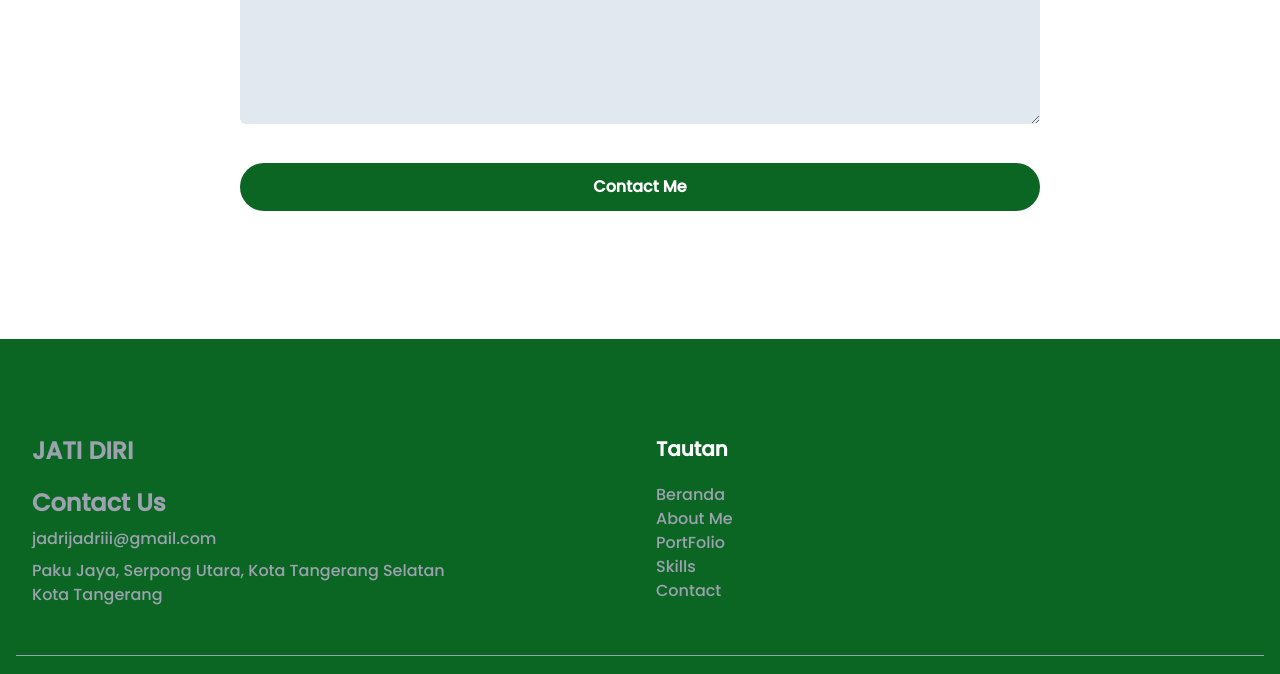
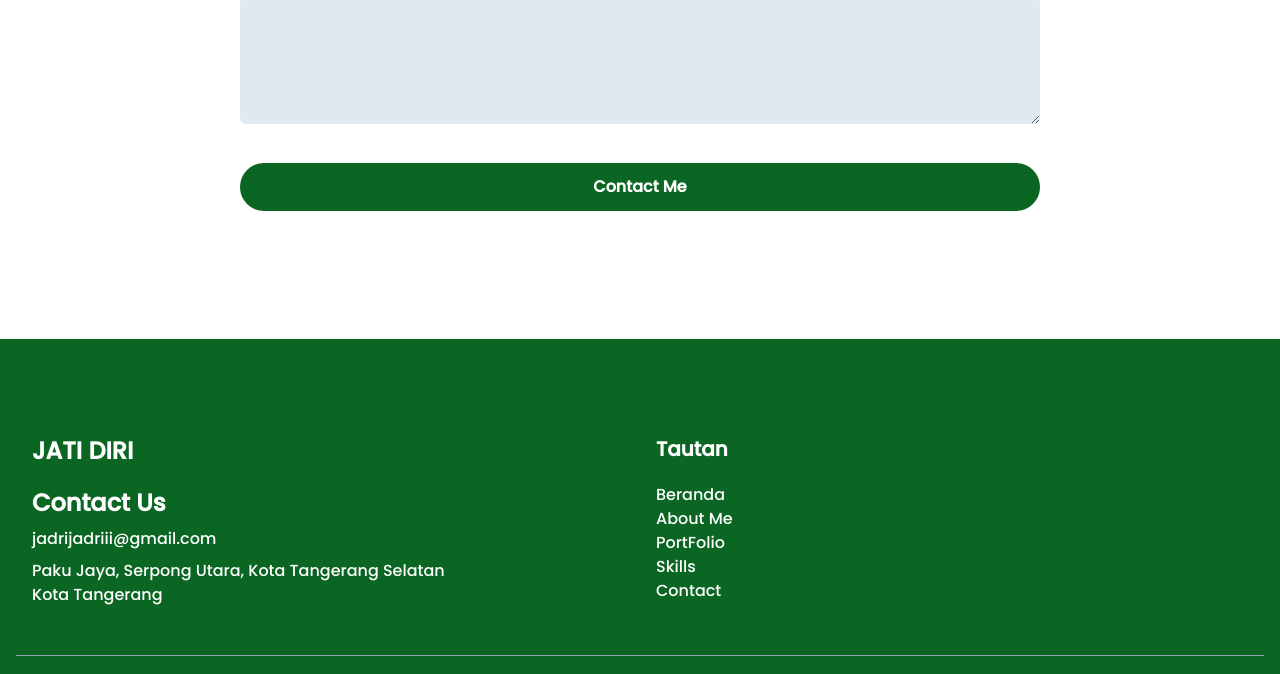
Before and after one commit to jadribarnas/portfolio-jadri, a website: page index.html in a window 1280 px wide. Shown: the part 4522-5196 px from the top of the page. Drawn offline with Linux system fonts and the light colour scheme; files whose address does not match are found by name.

Commit message:
Update index.html

```diff
--- a/index.html
+++ b/index.html
@@ -247,22 +247,22 @@
     <footer class="bg-primary pt-24 pb-12">
       <div class="container">
         <div class="flex flex-wrap justify-center">
-          <div class="w-full px-4 mb-12 text-gray-400 font-medium md:w-1/2 md:mx-auto">
-            <h2 class="font-bold text-2xl mb-5"><a href="#home" class="hover:text-white duration-500 transition">JATI DIRI</a></h2>
-            <h3 class="font-bold text-2xl mb-2"><a href="#contact" class="hover:text-white duration-500 transition">Contact Us</a></h3>
+          <div class="w-full px-4 mb-12 text-white font-medium md:w-1/2 md:mx-auto">
+            <h2 class="font-bold text-2xl mb-5"><a href="#home" class="hover:text-gray-700 duration-500 transition">JATI DIRI</a></h2>
+            <h3 class="font-bold text-2xl mb-2"><a href="#contact" class="hover:text-gray-700 duration-500 transition">Contact Us</a></h3>
             <p class="mb-2">jadrijadriii@gmail.com</p>
-            <p class="hover:text-white duration-500 transition">
+            <p class="hover:text-gray-700 duration-500 transition">
               <a href="https://goo.gl/maps/KkJsWmKtGEAncpUx9">Paku Jaya, Serpong Utara, Kota Tangerang Selatan <br />Kota Tangerang</a>
             </p>
           </div>
           <div class="w-full px-4 mb-12 md:w-1/2 md:mx-auto">
             <h3 class="font-semibold text-xl text-white mb-5">Tautan</h3>
-            <ul class="text-gray-400">
-              <li><a href="#home" class="hover:text-white duration-500 transition">Beranda</a></li>
-              <li><a href="#about" class="hover:text-white duration-500 transition">About Me</a></li>
-              <li><a href="#portfolio" class="hover:text-white duration-500 transition">PortFolio</a></li>
-              <li><a href="#skills" class="hover:text-white duration-500 transition">Skills</a></li>
-              <li><a href="#contact" class="hover:text-white duration-500 transition">Contact</a></li>
+            <ul class="text-white">
+              <li><a href="#home" class="hover:text-gray-700 duration-500 transition">Beranda</a></li>
+              <li><a href="#about" class="hover:text-gray-700 duration-500 transition">About Me</a></li>
+              <li><a href="#portfolio" class="hover:text-gray-700 duration-500 transition">PortFolio</a></li>
+              <li><a href="#skills" class="hover:text-gray-700 duration-500 transition">Skills</a></li>
+              <li><a href="#contact" class="hover:text-gray-700 duration-500 transition">Contact</a></li>
             </ul>
           </div>
         </div>
```
